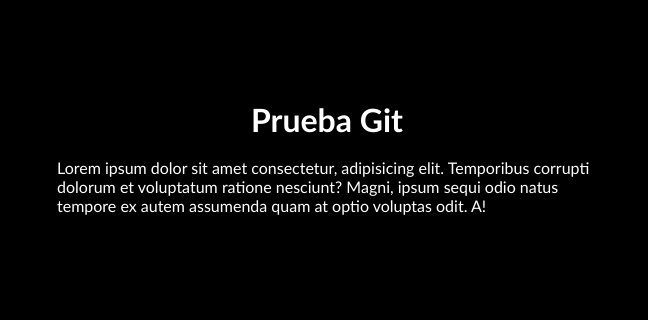
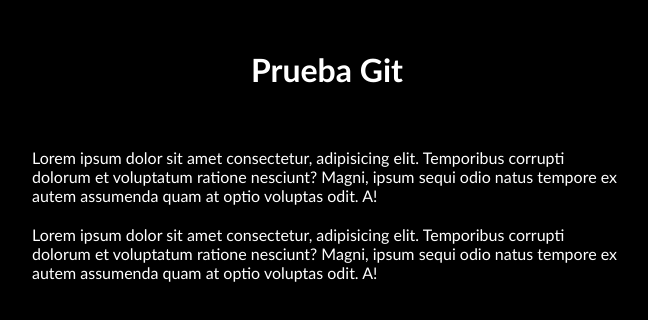
Before and after one commit to francoprovoste/Test2, a plain HTML site: page index.html in a window 1280 px wide. Shown: the whole page, without its empty margins (313-961 px from the left). Drawn offline with Linux system fonts and the light colour scheme.

Commit message:
cambios realizados

```diff
--- a/index.html
+++ b/index.html
@@ -13,5 +13,10 @@
 <p>Lorem ipsum dolor sit amet consectetur, adipisicing elit. Temporibus corrupti dolorum
     et voluptatum ratione nesciunt? Magni, ipsum sequi odio natus tempore ex autem assumenda
     quam at optio voluptas odit. A!</p>
+
+<p>Lorem ipsum dolor sit amet consectetur, adipisicing elit. Temporibus corrupti dolorum
+        et voluptatum ratione nesciunt? Magni, ipsum sequi odio natus tempore ex autem assumenda
+        quam at optio voluptas odit. A!</p>
+
 </body>
 </html>
--- a/styles.css
+++ b/styles.css
@@ -12,7 +12,8 @@ body{
     flex-direction: column;
     align-items: center;
     justify-content: center;
-    padding: 100px;
+    padding: 50px;
+    gap: 20px;
     }
 p{
 
```
